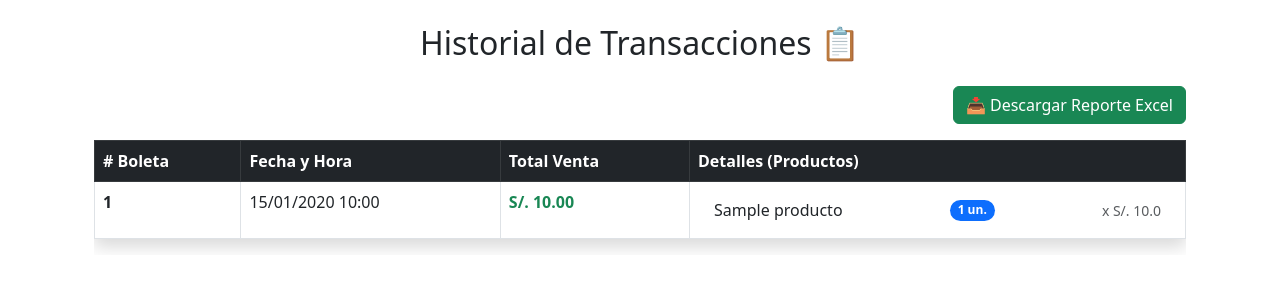
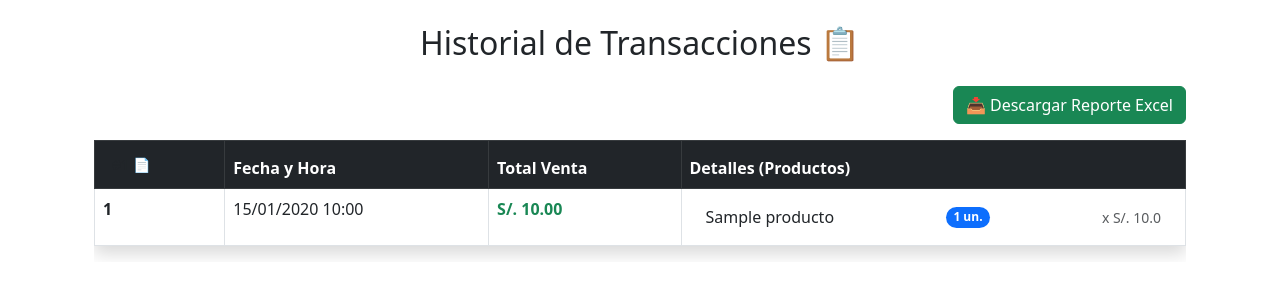
Before and after one commit to JimAcosta123/sistema-pos-senati, a Flask app: template templates/historial.html in a window 1280 px wide. Shown: the part 56-356 px from the top of the page. Run offline with Flask 3, Linux system fonts and the light colour scheme; the template is opened without the code that fills it: values that come from a table or form of the project are taken from there, others are empty; tables that the repository leaves empty hold one stand-in row (values such as "Sample post").

Commit message:
ui: Integración de enlace a boleta digital en tabla de historial

```diff
--- a/templates/historial.html
+++ b/templates/historial.html
@@ -14,7 +14,11 @@
         <table class="table table-bordered shadow">
             <thead class="table-dark">
                 <tr>
-                    <th># Boleta</th>
+                    <td>
+                        <a href="/boleta/{{ venta.id }}" target="_blank" class="btn btn-outline-dark btn-sm">
+                            <strong>#{{ venta.id }}</strong> 📄
+                        </a>
+                    </td>
                     <th>Fecha y Hora</th>
                     <th>Total Venta</th>
                     <th>Detalles (Productos)</th>
```
